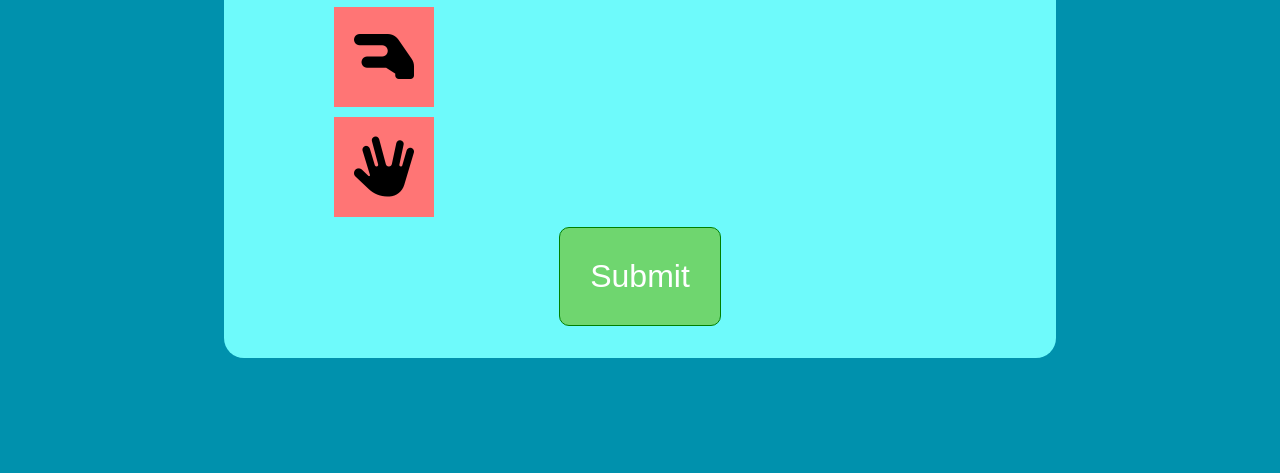
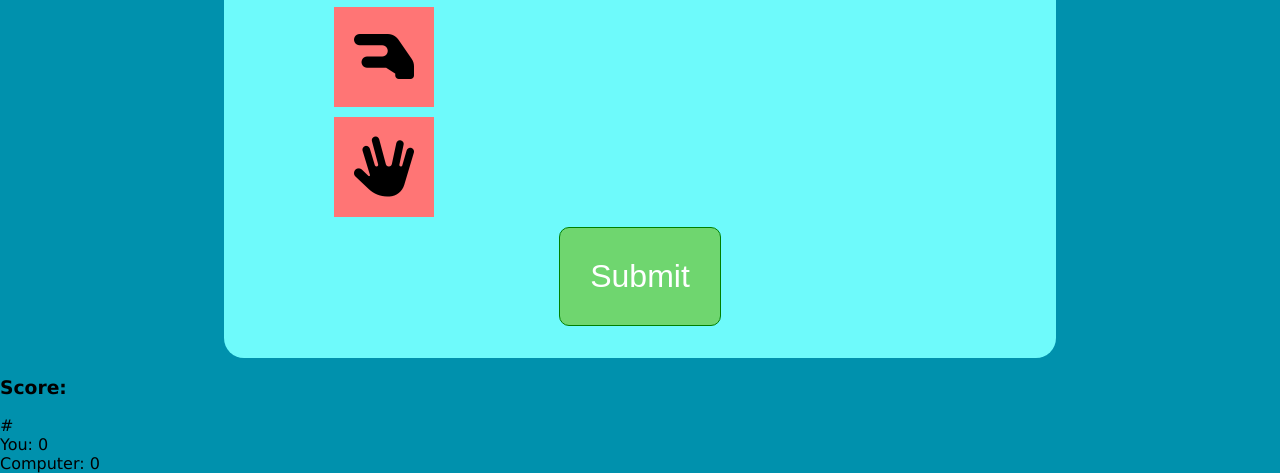
Before and after one commit to ib-1/Project-2-Ci, a plain HTML site: page index.html in a window 1280 px wide. Shown: the part 582-1055 px from the top of the page. Before the commit the page ends 940 px from the top, so only its background shows below. Drawn offline with Linux system fonts and the light colour scheme.

Commit message:
added score section to html

```diff
--- a/index.html
+++ b/index.html
@@ -40,6 +40,11 @@
             <button type="submit" id="continue-button" data-type="continue" class="bottom-button">Continue</button>
         </div>
     </section>
+    <section>
+        <h3>Score:</h3>#
+        <p>You: <span id="user-score">0</span></p>
+        <p>Computer: <span id="computer-score">0</span></p>
+    </section>
     <script src="assets/js/script.js"></script>
     <script src="https://kit.fontawesome.com/adbe32f668.js" crossorigin="anonymous"></script>
 
```
Also changed, not shown: assets/js/script.js (line endings or trailing spaces).
